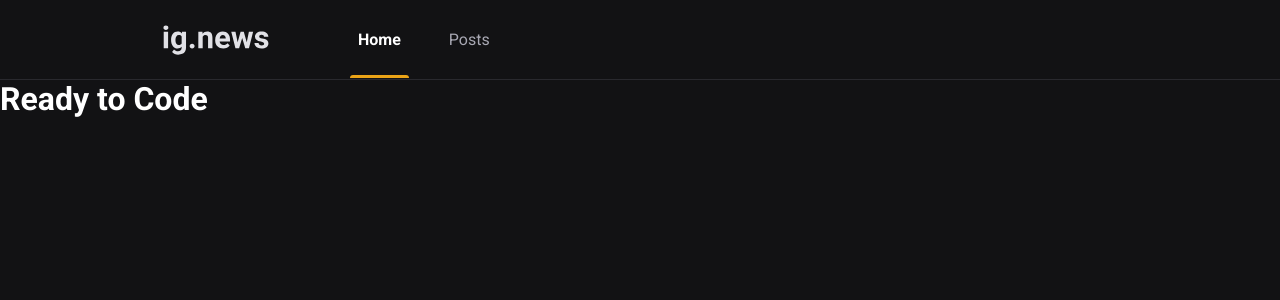
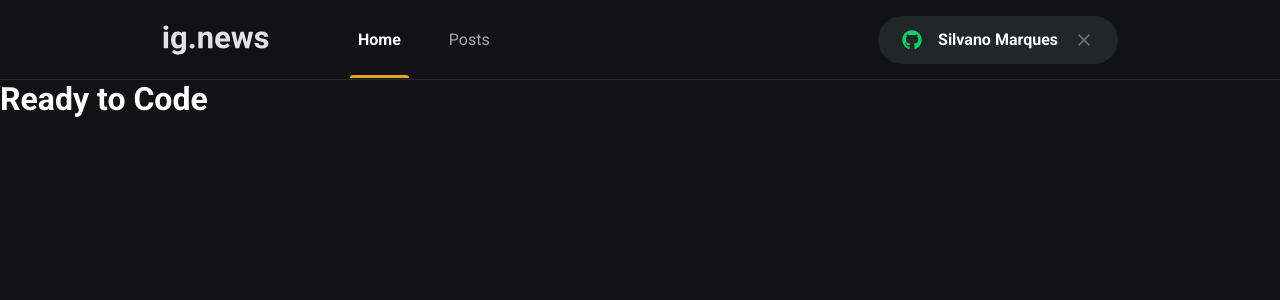
Before and after one commit to SilvanoGPM/ig-news, a Next.js app: page / in a window 1280 px wide. Shown: the top 300 px of the page. Built offline with nearby package versions, Linux system fonts and the light colour scheme.

Commit message:
feat: add SignInButton component

```diff
--- a/package.json
+++ b/package.json
@@ -12,6 +12,7 @@
     "next": "12.1.6",
     "react": "18.1.0",
     "react-dom": "18.1.0",
+    "react-icons": "^4.4.0",
     "sass": "^1.52.2"
   },
   "devDependencies": {
--- a/src/components/Header/index.tsx
+++ b/src/components/Header/index.tsx
@@ -1,5 +1,6 @@
-import Image from 'next/image';
-import styles from './styles.module.scss';
+import Image from "next/image";
+import { SignInButton } from "../SignInButton";
+import styles from "./styles.module.scss";
 
 export function Header() {
   return (
@@ -11,6 +12,8 @@
           <a className={styles.active}>Home</a>
           <a>Posts</a>
         </nav>
+
+        <SignInButton />
       </div>
     </header>
   );
--- a/src/components/Header/styles.module.scss
+++ b/src/components/Header/styles.module.scss
@@ -52,4 +52,8 @@
       }
     }
   }
+
+  button {
+    margin-left: auto;
+  }
 }
--- /dev/null
+++ b/src/components/SignInButton/index.tsx
@@ -0,0 +1,21 @@
+import { FaGithub } from "react-icons/fa";
+import { FiX } from "react-icons/fi";
+
+import styles from "./styles.module.scss";
+
+export function SignInButton() {
+  const isUserLoggedIn = true;
+
+  return isUserLoggedIn ? (
+    <button type="button" className={styles.signInButton}>
+      <FaGithub color="#04d361" />
+      Silvano Marques
+      <FiX color="#737380" className={styles.closeIcon} />
+    </button>
+  ) : (
+    <button type="button" className={styles.signInButton}>
+      <FaGithub color="#eba417" />
+      Sign in with Github
+    </button>
+  );
+}
--- /dev/null
+++ b/src/components/SignInButton/styles.module.scss
@@ -0,0 +1,33 @@
+.signInButton {
+  height: 3rem;
+  border-radius: 3rem;
+  border: 0;
+  padding: 0 1.5rem;
+
+  background-color: var(--gray-850);
+  color: var(--white);
+  font-weight: bold;
+
+  display: flex;
+  align-items: center;
+  justify-content: center;
+
+  transition: filter 0.2s;
+
+  &:hover {
+    filter: brightness(0.8);
+  }
+
+  svg {
+    width: 20px;
+    height: 20px;
+
+    &.closeIcon {
+      margin-left: 1rem;
+    }
+  }
+
+  svg:first-child {
+    margin-right: 1rem;
+  }
+}
--- a/src/styles/global.scss
+++ b/src/styles/global.scss
@@ -10,6 +10,7 @@
   --gray-100: #e1e1e6;
   --gray-300: #a8a8b3;
   --gray-800: #29292e;
+  --gray-850: #1f2729;
   --gray-900: #121214;
 
   --cyan-500: #61dafb;
```
Also changed, not shown: 1 other file (tests, documents, lock files or other folders).
